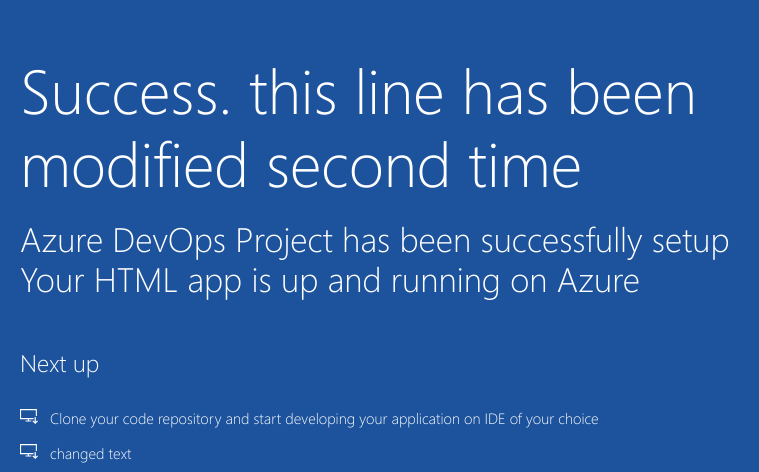
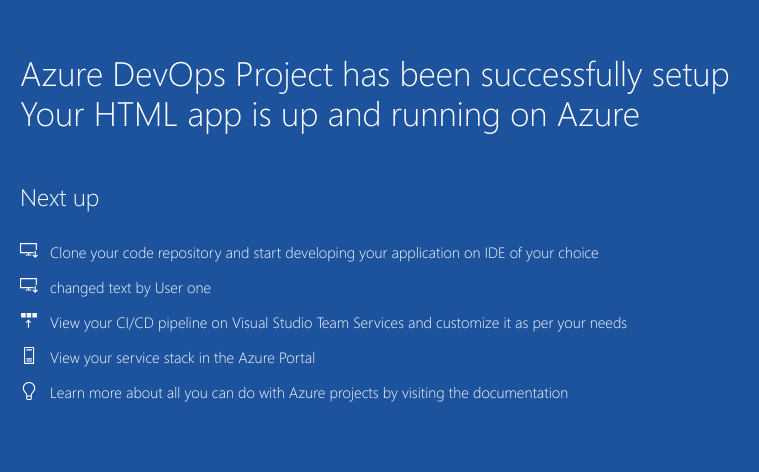
Before and after one commit to Binduthotakura/Edureka-git-project, a plain HTML site: page sample-project/index.html in a window 1280 px wide. Shown: the part 325-797 px from the top of the page, 205-964 px from the left. Drawn offline with Linux system fonts and the light colour scheme.

Commit message:
changes one

```diff
--- a/sample-project/index.html
+++ b/sample-project/index.html
@@ -18,7 +18,6 @@
             </a>
         </div>
             <div class="content-body">
-                <div class="success-text">Success. this  line has been modified  second time </div>
                 <div class="description line-1"> Azure DevOps Project has been successfully setup</div>
                 <div class="description line-2"> Your HTML app is up and running on Azure</div>
                 <div class="next-steps-container">
@@ -34,7 +33,7 @@
                             <div class="step-icon">
                                 <img src="img/cloneWhite.svg">
                             </div>
-                            <div class="step-text"><a href="https://go.microsoft.com/fwlink/?linkid=862409">changed text</a></div>
+                            <div class="step-text"><a href="https://go.microsoft.com/fwlink/?linkid=862409">changed text by User one</a></div>
                         </div>
                         <div class="step">
                             <div class="step-icon">
```
